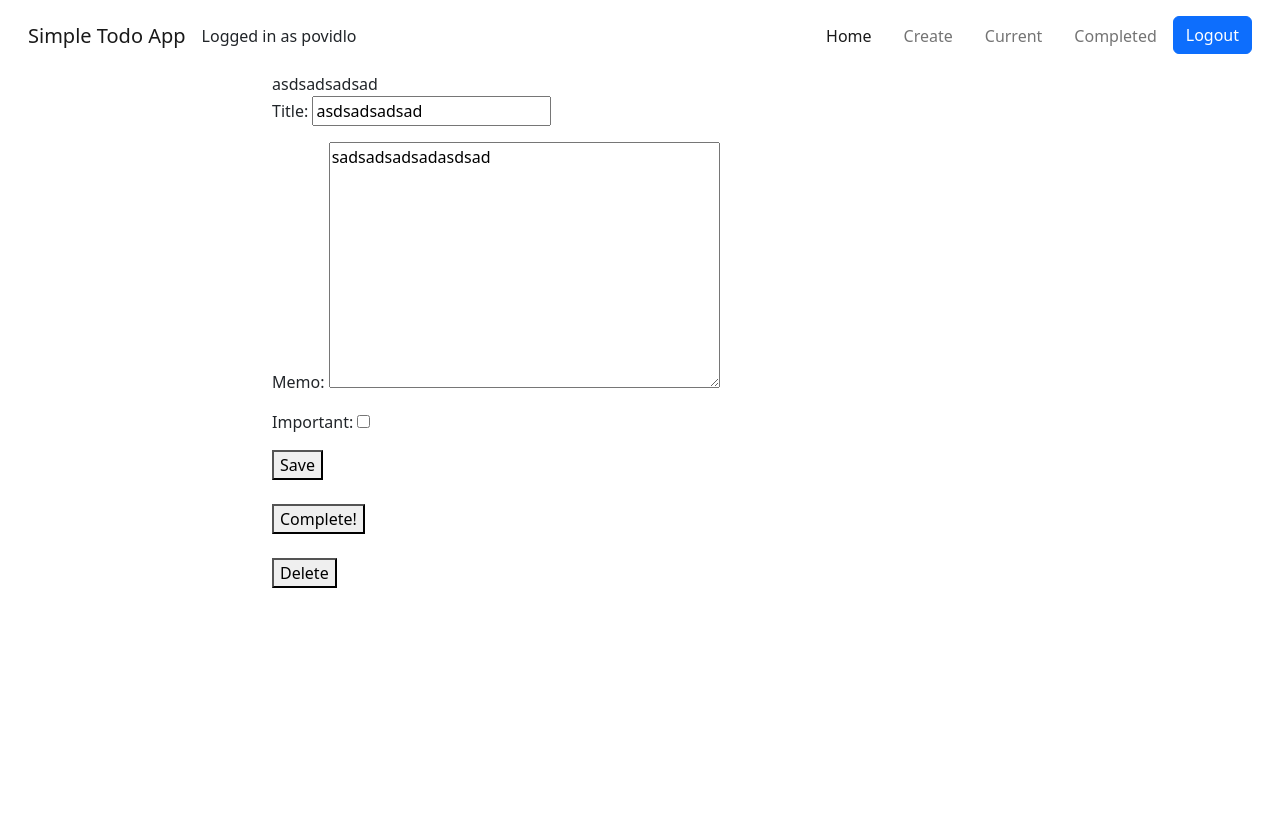
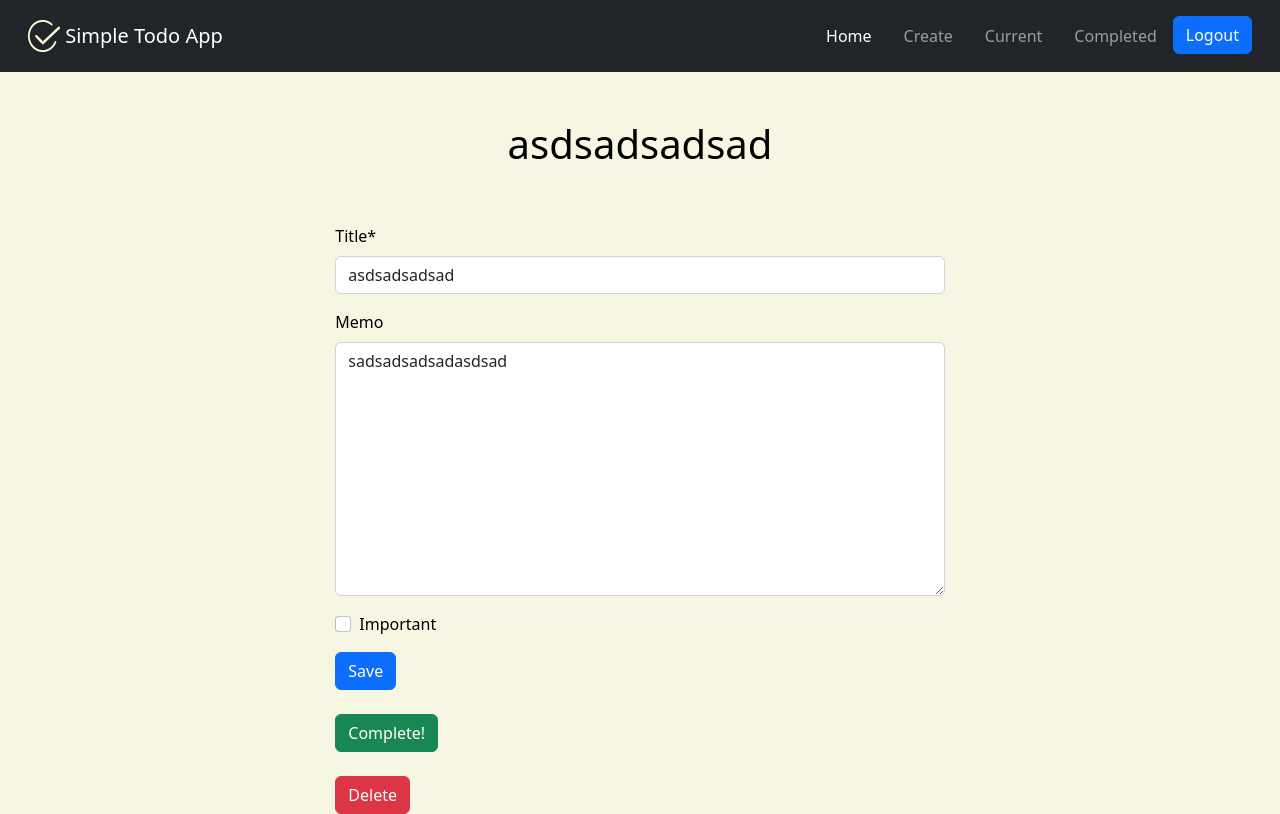
Before and after one commit to despaired-povidlo/django-todo-app, a Django app: page /todo/8 in a window 1280 px wide. Before the commit the page ends 588 px from the top, so only its background shows below. Run offline with Django 4.2, Linux system fonts and the light colour scheme; a user stored in the database is signed in; data comes from the database, SQL or seed files in the repository; both versions use the stored data as it was after the commit; some libraries are stand-ins or nearby versions.

Commit message:
Changed a LOT of things: navbar changed again, changed almost every page, added beter design.

```diff
--- a/todo/static/css/styles.css
+++ b/todo/static/css/styles.css
@@ -1,3 +1,4 @@
-::marker {
-    content: none;
+body{
+    background-color: #f6f6e2;
+    color: black;
 }
--- a/todo/templates/todo/base.html
+++ b/todo/templates/todo/base.html
@@ -7,15 +7,15 @@
 
     <link href="https://cdn.jsdelivr.net/npm/bootstrap@5.2.1/dist/css/bootstrap.min.css" rel="stylesheet" integrity="sha384-iYQeCzEYFbKjA/T2uDLTpkwGzCiq6soy8tYaI1GyVh/UjpbCx/TYkiZhlZB6+fzT" crossorigin="anonymous">
     <link rel="stylesheet" href="{% static 'css/styles.css' %}">
+    <link rel="icon" href="{% static 'logo.png' %}">
     <meta name="viewport" content="width=device-width, initial-scale=1">
 </head>
 <body>
-<nav class="navbar navbar-expand-lg  p-3">
+<nav class="navbar navbar-expand-lg bg-dark navbar-dark p-3">
 <div class="container-fluid">
-  <a class="navbar-brand" href="{% url 'index' %}">Simple Todo App</a>
+    <img src="{% static 'logo.png' %}">
+    <a class="navbar-brand" href="{% url 'index' %}">&nbsp;Simple Todo App</a>
     {% if user.is_authenticated %}
-
-    Logged in as {{ user.username }}
   <button class="navbar-toggler" type="button" data-bs-toggle="collapse" data-bs-target="#navbarNavDropdown" aria-controls="navbarNavDropdown" aria-expanded="false" aria-label="Toggle navigation">
     <span class="navbar-toggler-icon"></span>
   </button>
@@ -67,7 +67,8 @@
         <div class="col-8">
 
 
-
+<script src="https://cdn.jsdelivr.net/npm/@popperjs/core@2.9.2/dist/umd/popper.min.js" integrity="sha384-IQsoLXl5PILFhosVNubq5LC7Qb9DXgDA9i+tQ8Zj3iwWAwPtgFTxbJ8NT4GN1R8p" crossorigin="anonymous"></script>
+<script src="https://cdn.jsdelivr.net/npm/bootstrap@5.0.2/dist/js/bootstrap.min.js" integrity="sha384-cVKIPhGWiC2Al4u+LWgxfKTRIcfu0JTxR+EQDz/bgldoEyl4H0zUF0QKbrJ0EcQF" crossorigin="anonymous"></script>
 {% block content %}
 
 {% endblock %}
--- a/todo/templates/todo/index.html
+++ b/todo/templates/todo/index.html
@@ -20,13 +20,12 @@
             <h4>Life is fun. But life is also busy. There's a million different things you could be doing. But what matters is <u>what</u> you do. I created this <b><i>Todo App</i></b> to help you make sense of all of your opportunities and live that life that matters most to you.</h4>
             <h3><strong>Your new organized life awaits.</strong></h3>
     {% if user.is_authenticated == False  %}
-        <a role="button" class="btn btn-primary btn-lg" href="{% url 'signup_user' %}">Start!</a>
+        <a role="button" class="btn btn-success btn-lg" href="{% url 'signup_user' %}">Start!</a>
     {% else %}
-        <a role="button" class="btn btn-primary btn-lg" href="{% url 'current' %}">Start!</a>
+        <a role="button" class="btn btn-success btn-lg" href="{% url 'current' %}">Start!</a>
     {% endif %}
         </div>
     </div>
-
 {% endblock content %}
 </body>
 </html>
--- a/todo/templates/todo/todo_view.html
+++ b/todo/templates/todo/todo_view.html
@@ -1,4 +1,5 @@
 {% extends 'todo/base.html' %}
+{% load crispy_forms_tags %}
 <!DOCTYPE html>
 <html lang="en">
 <head>
@@ -7,28 +8,28 @@
 </head>
 <body>
 {% block content %}
-    {{ todo.title }}
-
+    <div class="row justify-content-center mt-5">
+        <div class="col-md-7 text-center">
+            <h1>{{ todo.title }}</h1>
+        </div>
+    </div>
+    <div class="row justify-content-center mt-5">
+        <div class="col-md-10">
             <form method="POST">
                 {% csrf_token %}
-    {{ form.as_p }}
-    <button type="submit">Save</button>
+                {{ form|crispy }}
+                <button type="submit" class="btn btn-primary">Save</button>
             </form>
-
             <br>
-
             <form method="POST" action="{% url 'todo_complete' todo.id %}">
                 {% csrf_token %}
-    <button type="submit">Complete!</button>
+                <button type="submit" class="btn btn-success">Complete!</button>
             </form>
-
             <br>
-
             <form method="POST" action="{% url 'todo_delete' todo.id %}">
                 {% csrf_token %}
-    <button type="submit">Delete</button>
+                <button type="submit" class="btn btn-danger">Delete</button>
             </form>
-
 {% endblock content %}
 </body>
 </html>
--- a/todo/views.py
+++ b/todo/views.py
@@ -63,7 +63,7 @@ def login_user(request):
 
 @login_required
 def current(request):
-    todos = Todo.objects.filter(user=request.user, date_completed__isnull=True)
+    todos = Todo.objects.filter(user=request.user, date_completed__isnull=True).order_by('-date_completed')
     context = {'todos': todos}
     return render(request, 'todo/current.html', context)
 
```
Also changed, not shown: todo/templates/todo/completed.html (+27 -13 lines), todo/templates/todo/create_todo.html (+19 -7 lines), todo/templates/todo/current.html (+6 -2 lines), db.sqlite3, todo/static/logo.png (added). Lines whose indentation alone changed are shown as unchanged.
